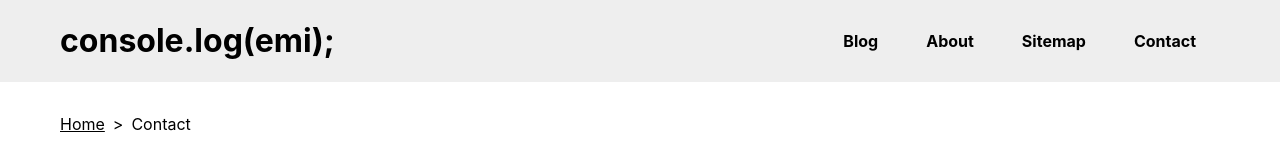
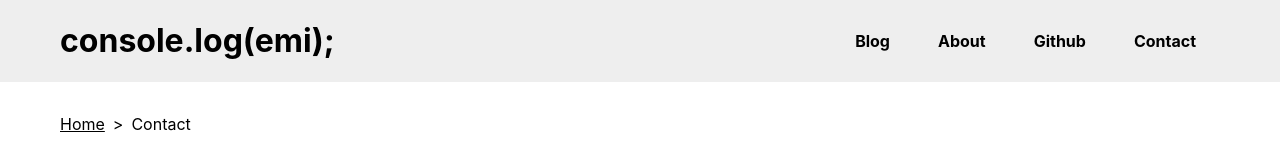
Before and after one commit to emi-h/my-blog, a Next.js app: page /contact in a window 1280 px wide. Shown: the top 160 px of the page. Built offline with nearby package versions, Linux system fonts and the light colour scheme; no server answers.

Commit message:
✨ add a github link

```diff
--- a/src/data/navdata.ts
+++ b/src/data/navdata.ts
@@ -1,7 +1,7 @@
 export const headerNavList: { href: string; pageName: string }[] = [
   { href: "/blog/page/1", pageName: "blog" },
   { href: "/about", pageName: "about" },
-  { href: "/sitemap", pageName: "sitemap" },
+  { href: "https://github.com/emi-h", pageName: "github" },
   { href: "/contact", pageName: "contact" },
 ];
 
```
